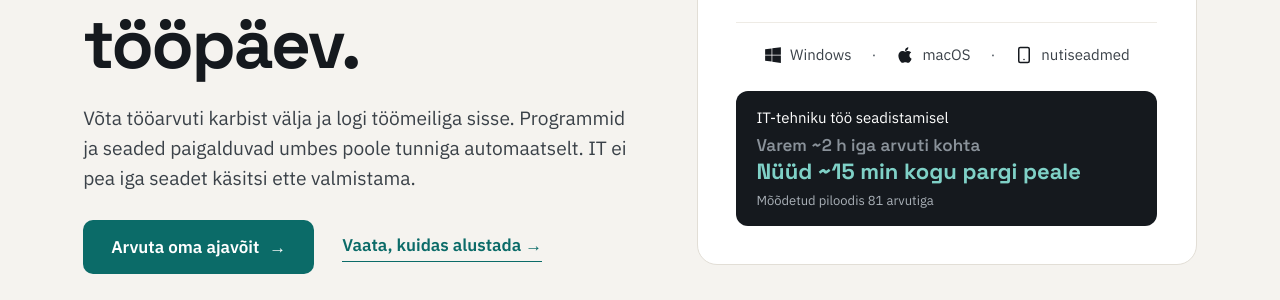
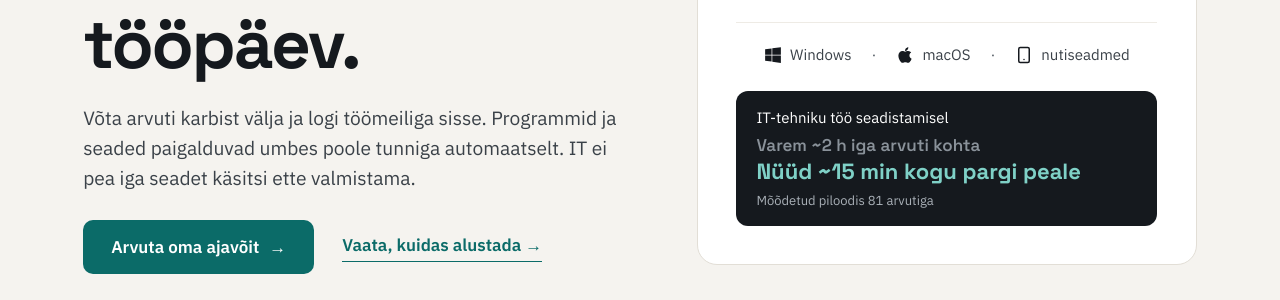
Before and after one commit to optisoft-ee/autopilot, a Jekyll site: the page built from index.html, in a window 1280 px wide and 900 px high. Shown: the part 327-627 px from the top of the window. Built offline with Jekyll 4.4.1, drawn with Linux system fonts in a browser that asks for light colours.

Commit message:
Update et.yml

```diff
--- a/_data/et.yml
+++ b/_data/et.yml
@@ -27,7 +27,7 @@ nav:
 hero:
   eyebrow: "Tööseadme seadistamine"
   title: "Sinu seade. <br>Sinu esimene tööpäev."
-  lead: "Võta tööarvuti karbist välja ja logi töömeiliga sisse. Programmid ja seaded paigalduvad umbes poole tunniga automaatselt. IT ei pea iga seadet käsitsi ette valmistama."
+  lead: "Võta arvuti karbist välja ja logi töömeiliga sisse. Programmid ja seaded paigalduvad umbes poole tunniga automaatselt. IT ei pea iga seadet käsitsi ette valmistama."
   cta: "Arvuta oma ajavõit"
   secondary: "Vaata, kuidas alustada"
   steps:
```
